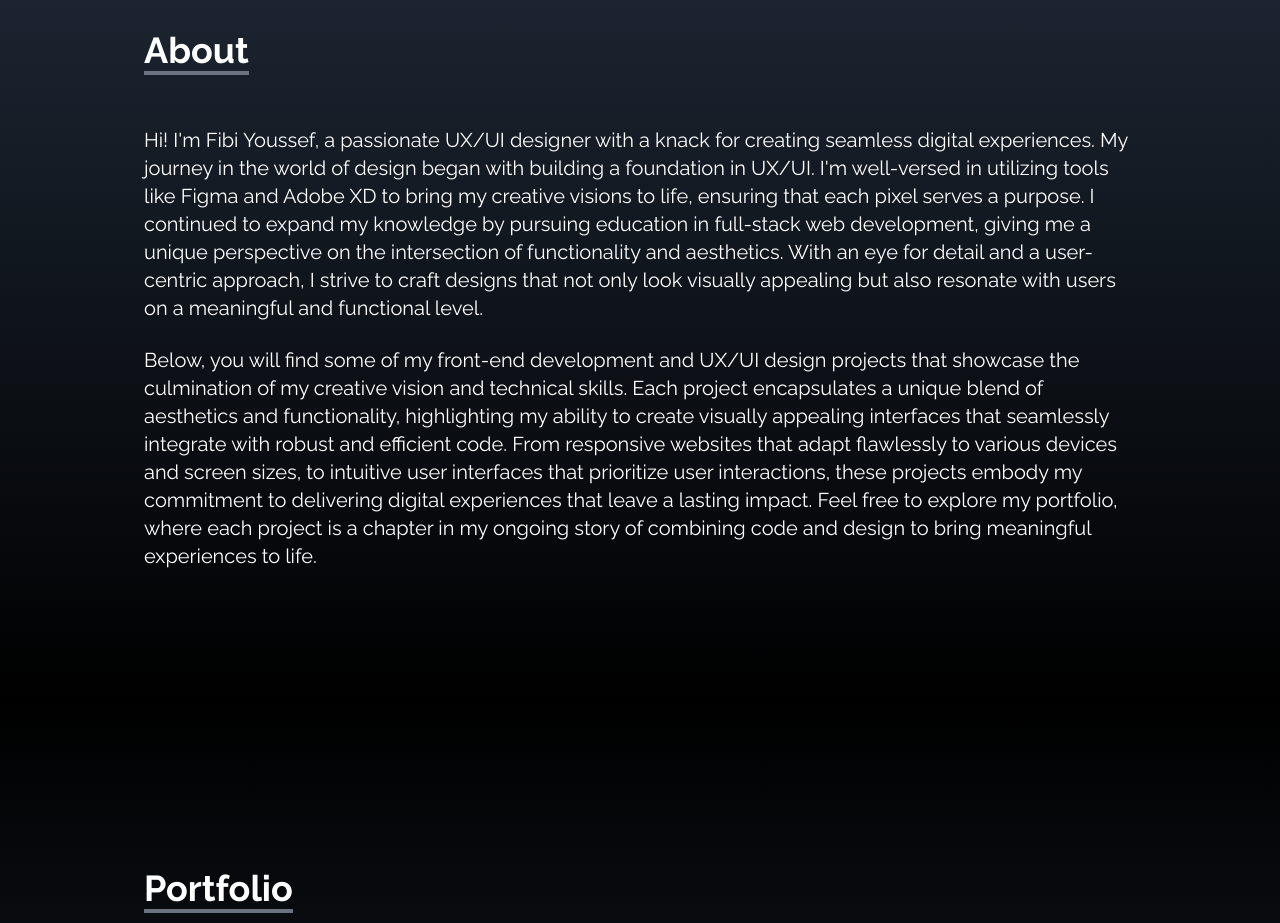
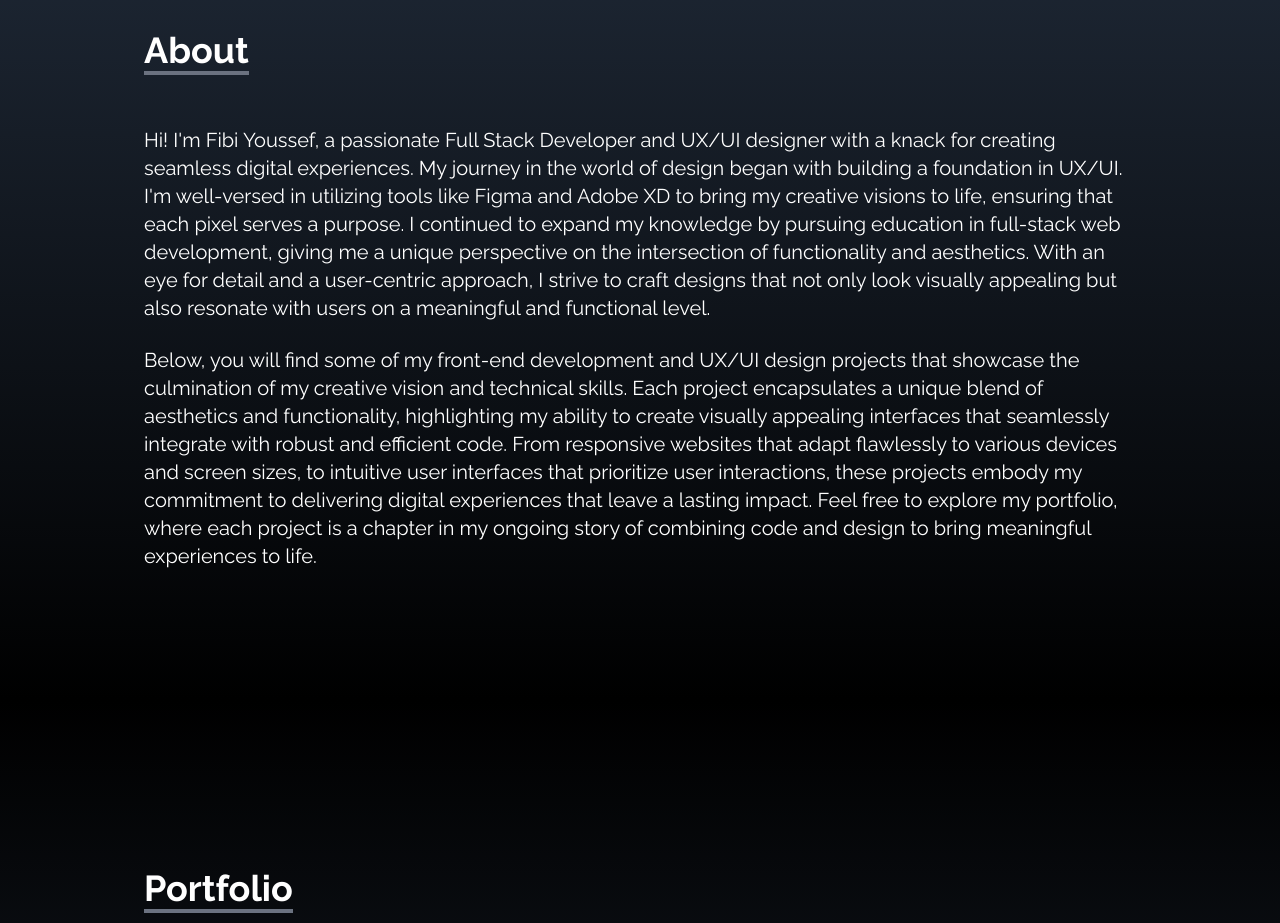
Before and after one commit to feebs224/portfolio-web, a React (Create React App) app: page / in a window 1280 px wide. Shown: the part 900-1823 px from the top of the page. Built offline with nearby package versions, Linux system fonts and the light colour scheme.

Commit message:
about page

```diff
--- a/src/components/About.jsx
+++ b/src/components/About.jsx
@@ -14,17 +14,17 @@ const About = () => {
         </div>
 
         <p className="text-xl mt-10">
-          Hi! I'm Fibi Youssef, a passionate UX/UI designer with a knack for
-          creating seamless digital experiences. My journey in the world of
-          design began with building a foundation in UX/UI. I'm well-versed in
-          utilizing tools like Figma and Adobe XD to bring my creative visions
-          to life, ensuring that each pixel serves a purpose. I continued to
-          expand my knowledge by pursuing education in full-stack web
-          development, giving me a unique perspective on the intersection of
-          functionality and aesthetics. With an eye for detail and a
-          user-centric approach, I strive to craft designs that not only look
-          visually appealing but also resonate with users on a meaningful and
-          functional level.
+          Hi! I'm Fibi Youssef, a passionate Full Stack Developer and UX/UI
+          designer with a knack for creating seamless digital experiences. My
+          journey in the world of design began with building a foundation in
+          UX/UI. I'm well-versed in utilizing tools like Figma and Adobe XD to
+          bring my creative visions to life, ensuring that each pixel serves a
+          purpose. I continued to expand my knowledge by pursuing education in
+          full-stack web development, giving me a unique perspective on the
+          intersection of functionality and aesthetics. With an eye for detail
+          and a user-centric approach, I strive to craft designs that not only
+          look visually appealing but also resonate with users on a meaningful
+          and functional level.
         </p>
 
         <br />
```
